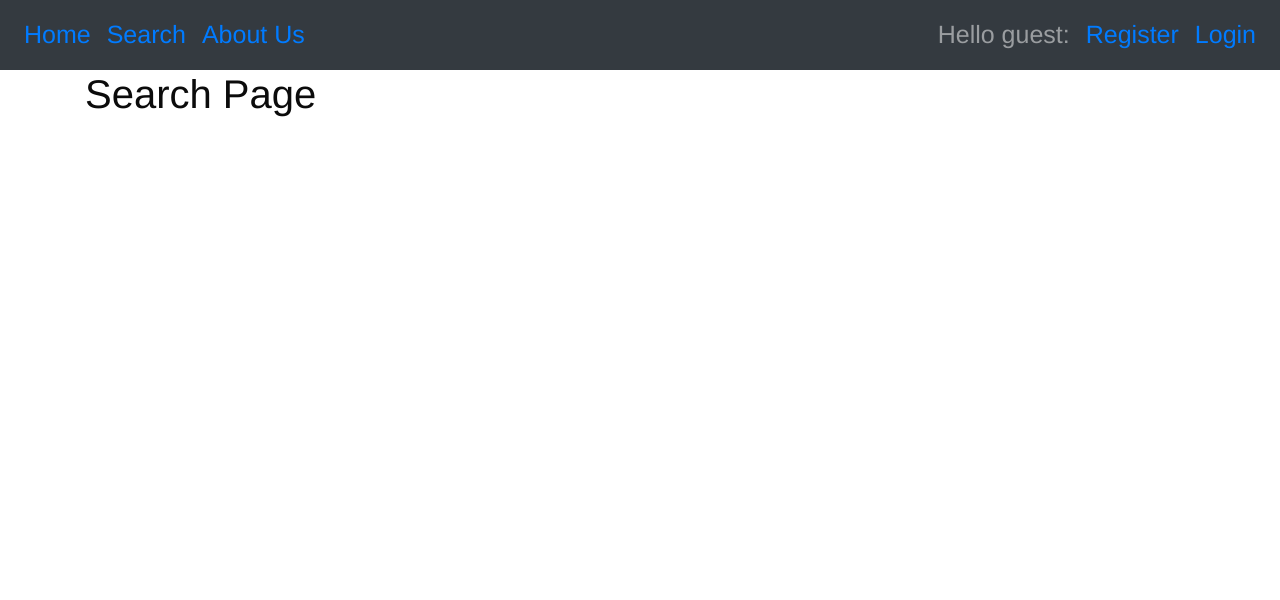
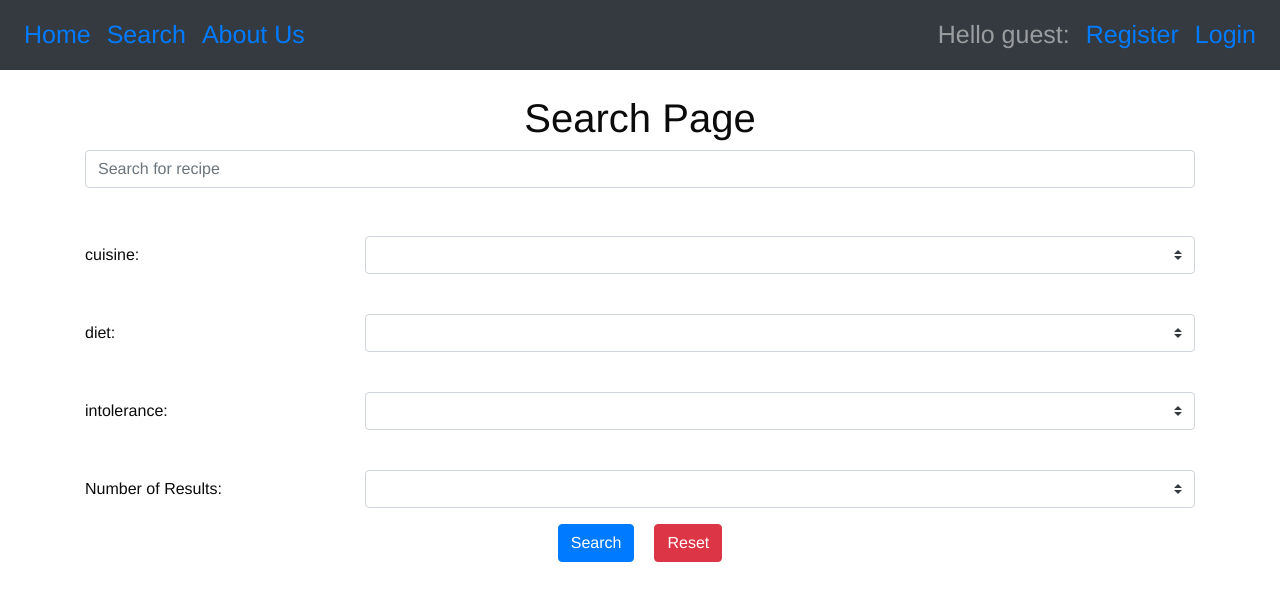
Before and after one commit to Web-Development-Environments-2023/assignment3_3-208994616_314968306, a Vue app: page /search in a window 1280 px wide. Shown: the top 600 px of the page. Built offline with nearby package versions, Linux system fonts and the light colour scheme; no server answers; what vue-cookies would draw is missing.

Commit message:
added lists needed for SearchPage

```diff
--- /dev/null
+++ b/src/assets/cuisines.js
@@ -0,0 +1,29 @@
+export default [
+    "African",
+    "Asian",
+    "American",
+    "British",
+    "Cajun",
+    "Caribbean",
+    "Chinese",
+    "Eastern European",
+    "European",
+    "French",
+    "German",
+    "Greek",
+    "Indian",
+    "Irish",
+    "Italian",
+    "Japanese",
+    "Jewish",
+    "Korean",
+    "Latin American",
+    "Mediterranean",
+    "Mexican",
+    "Middle Eastern",
+    "Nordic",
+    "Southern",
+    "Spanish",
+    "Thai",
+    "Vietnamese"
+];
--- /dev/null
+++ b/src/assets/diet.js
@@ -0,0 +1,13 @@
+export default [
+    "Gluten Free",
+    "Ketogenic",
+    "Vegetarian",
+    "Lacto-Vegetarian",
+    "Ovo-Vegetarian",
+    "Vegan",
+    "Pescetarian",
+    "Paleo",
+    "Primal",
+    "Low FODMAP",
+    "Whole30"
+];
--- /dev/null
+++ b/src/assets/intolerances.js
@@ -0,0 +1,14 @@
+export default [
+    "Dairy",
+    "Egg",
+    "Gluten",
+    "Grain",
+    "Peanut",
+    "Seafood",
+    "Sesame",
+    "Shellfish",
+    "Soy",
+    "Sulfite",
+    "Tree Nut",
+    "Wheat"
+];
--- a/src/pages/SearchPage.vue
+++ b/src/pages/SearchPage.vue
@@ -1,5 +1,192 @@
 <template>
   <div class="container">
-    <h1 class="title">Search Page</h1>
+    <br />
+    <h1 class="title text-center">Search Page</h1>
+    <div>
+      <b-form @submit="onSubmit" @reset="onReset">
+        <b-form-input v-model="form.query" placeholder="Search for recipe" required></b-form-input>
+        <br />
+        <br />
+        <b-form-group label-cols-sm="3" label="cuisine:" label-for="cuisine">
+          <b-form-select id="cuisine" v-model="form.cuisine" :options="cuisines"></b-form-select>
+        </b-form-group>
+        <br />
+        <b-form-group label-cols-sm="3" label="diet:" label-for="diet">
+          <b-form-select id="diet" v-model="form.diet" :options="diets"></b-form-select>
+        </b-form-group>
+        <br />
+        <b-form-group label-cols-sm="3" label="intolerance:" label-for="intolerance">
+          <b-form-select id="intolerance" v-model="form.intolerance" :options="intolerances"></b-form-select>
+        </b-form-group>
+        <br />
+        <b-form-group label-cols-sm="3" id="input-group-3" label="Number of Results:" label-for="input-3">
+          <b-form-select id="input-3" v-model="form.numResults" :options="foods"></b-form-select>
+        </b-form-group>
+        <div class="row justify-content-center"  style="display:flex">
+          <b-button class="btn btn-default" type="submit" variant="primary">Search</b-button>
+          <b-button class="btn btn-default" type="reset" variant="danger">Reset</b-button>
+        </div>
+      </b-form>
+    </div>
+
+    <div v-if="recipes.length > 0">
+      Order By:
+      <select v-model="sortby">
+        <option value="likes">Likes</option>
+        <option value="timetomake">Time to make</option>
+      </select>
+      <br />
+      <h4> Number of results: {{ recipes.length }}</h4>
+
+      <b-row>
+      <b-row>
+        <RecipePreviewList title="Explore these recipes"
+                                  class="RandomRecipes center"
+                                  :getRecipes="orderedRecipes"
+                                  :getWatched="getLastWatchedRecipes"
+                                  :getFavorites="getFavoriteRecipes"
+                                  :created=false
+                                  >
+        </RecipePreviewList>
+      </b-row>
+      </b-row>
+    </div>
+
+    <div v-else-if="searched">
+      <h5>
+        No recipes found.
+      </h5>
+    </div>
+
   </div>
 </template>
+
+<script>
+import cuisines from "../assets/cuisines";
+import intolerances from "../assets/intolerances";
+import diet from "../assets/diet";
+import _ from 'lodash';
+import RecipePreviewList from "../components/RecipePreviewList";
+
+export default {
+  name: "SearchPage",
+  components: {
+    RecipePreviewList,
+  },
+  data() {
+    return {
+      form: {
+        query: "",
+        cuisine: "",
+        intolerance: "",
+        diet: "",
+        numResults: 0,
+      },
+
+      text: "",
+      cuisines: [{ value: null, text: "", disabled: true }],
+      diets: [{ value: null, text: "", disabled: true }],
+      intolerances: [{ value: null, text: "", disabled: true }],
+      foods: [{ text: "", value: null }, "5", "10", "15"],
+
+      recipes: [],
+      sortby: 'likes',
+      searched: false,
+    };
+  },
+
+  mounted() {
+    this.cuisines.push(...cuisines);
+    this.diets.push(...diet);
+    this.intolerances.push(...intolerances);
+    this.getFavoriteRecipes();
+    this.getLastWatchedRecipes();
+  },
+
+  computed: {
+  },
+
+  methods: {
+    onSubmit(event) {
+      event.preventDefault();
+      this.sendRequst();
+    },
+
+    async sendRequst() {
+      try {
+        const response = await this.axios.get(
+          this.$root.store.server_domain +
+          "/users/search",
+          {
+            query: this.form.query,
+            quantity: this.form.numResults,
+            cuisine: this.form.cuisine,
+            diet: this.form.diet,
+            intolerances: this.form.intolerance,
+          }
+        );
+        const recipes_response = response.data;
+        this.recipes = [];
+        this.recipes.push(...recipes_response);
+        console.log(this.recipes)
+        this.searched = true;
+      } catch (error) {
+        console.log(error);
+      }
+    },
+    getLastWatchedRecipes: async function () {
+      const response = await this.axios.get(this.$root.store.server_domain + "/users/threeLastWatchedRecipes");
+      return response.data;
+    },
+    getFavoriteRecipes: async function () {
+      const response = await this.axios.get(this.$root.store.server_domain + "/users/getFavorites");
+      return response.data;
+    },
+    orderedRecipes: async function () {
+      if (this.sortby == 'timetomake')
+        return _.orderBy(this.recipes, 'readyInMinutes');
+      else
+        return _.orderBy(this.recipes, 'aggregateLikes', 'desc');
+    },
+
+    onReset(event) {
+      event.preventDefault();
+      // Reset our form values
+      this.form.query = "";
+      this.form.cuisine = "",
+      this.form.intolerance = "",
+      this.form.diet = "",
+      this.form.numResults = null,
+      this.searched = false;
+      // Trick to reset/clear native browser form validation state
+      this.show = false;
+      this.$nextTick(() => {
+        this.show = true;
+      });
+    },
+
+  },
+};
+</script>
+
+<style scoped>
+.btn {
+  margin: 0 10px;
+}
+
+.results {
+  text-align: center;
+
+  display: flex;
+  align-items: center;
+  padding-top: 10px;
+}
+
+.recipePreview {
+  display: block;
+  width: 15vmax;
+}
+.RandomRecipes {
+  margin: 3vw 8vw 2vw;
+}
+</style>
```
